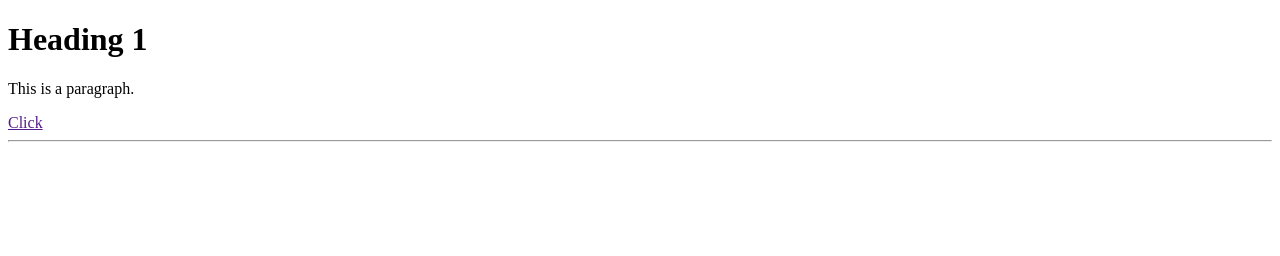
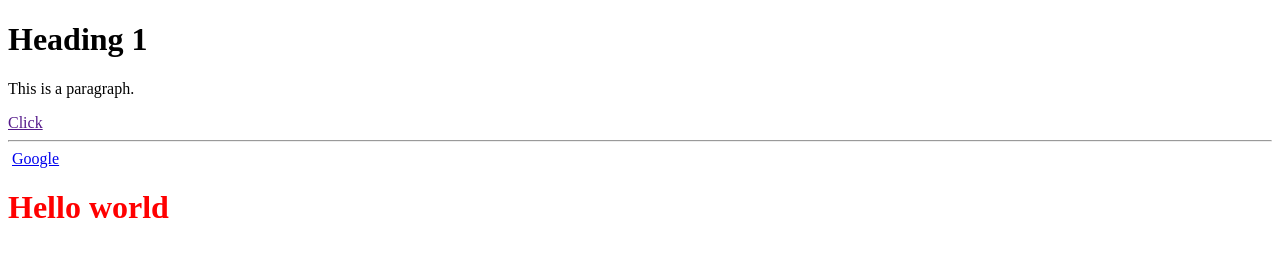
Before and after one commit to sasikola/Wed-Development, a plain HTML site: page index.html in a window 1280 px wide. Drawn offline with Linux system fonts and the light colour scheme.

Commit message:
attributes

```diff
--- a/index.html
+++ b/index.html
@@ -16,5 +16,11 @@
     <br />
     <hr />
     <img src="" alt="" />
+
+    <!-- Attributes -->
+    <!-- these are used to add additional properties/functionality for an html element -->
+    <a href="https://www.google.com">Google</a>
+    <!-- Attribute with value -->
+    <h1 class="" id="" style="color: red">Hello world</h1>
   </body>
 </html>
```
